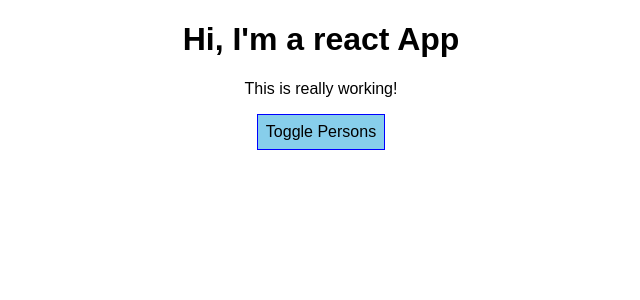
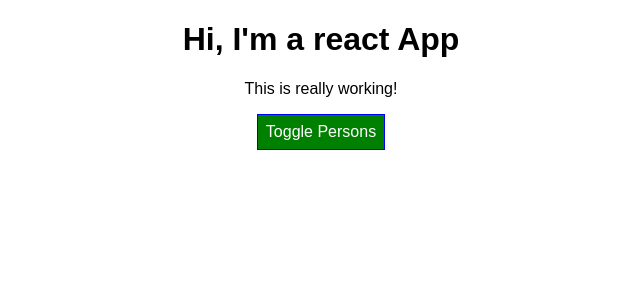
Before and after one commit to jwillingham1167/React-Training, a React (Create React App) app: page / in a window 1280 px wide. Shown: the top 300 px of the page, without its empty margins (319-959 px from the left). Built offline with nearby package versions, Linux system fonts and the light colour scheme.

Commit message:
dynamic background color

```diff
--- a/src/App.js
+++ b/src/App.js
@@ -45,8 +45,9 @@ class App extends Component {
 
     // render() is executed on load
     render() {
-        const buttonStyle = {
-            backgroundColor: 'skyblue',
+        const style = {
+            backgroundColor: 'green',
+            color: 'white',
             font: 'inherit',
             border: '1px solid blue',
             padding: '8px',
@@ -71,6 +72,8 @@ class App extends Component {
                     }
                 </div>
             ); // this.state.persons = person in the function
+
+            style.backgroundColor = 'red'; // when state.showPersons === false, change to red
         }
         console.log(this.state.persons);
 
@@ -79,7 +82,7 @@ class App extends Component {
             <h1>Hi, I'm a react App</h1>
             <p>This is really working!</p>
             <button
-                style={buttonStyle}
+                style={style}
                 onClick={this.togglePersonsHandler}>Toggle Persons</button>
             {persons}
         </div>
```
